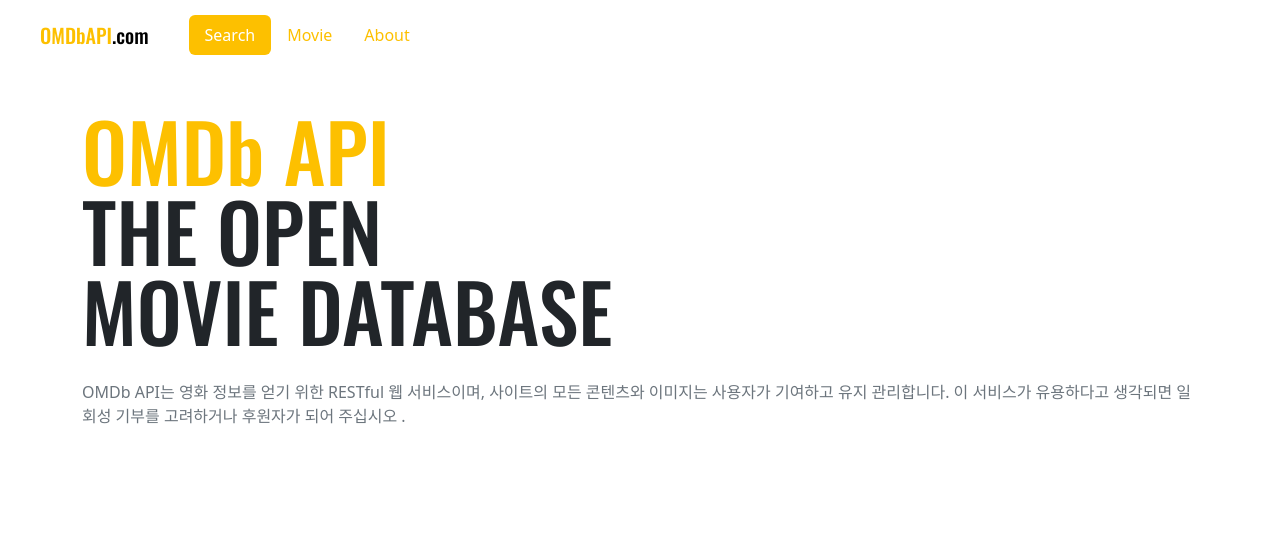
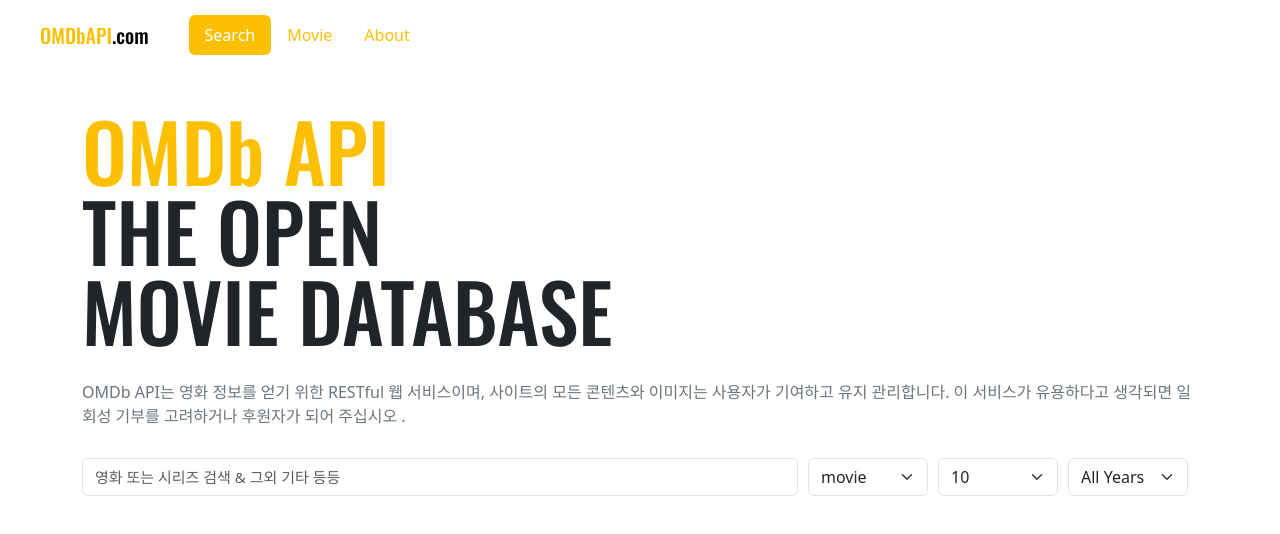
Before and after one commit to foenix76/vue3-movie-app, a Vue app: page / in a window 1280 px wide. Shown: the top 534 px of the page. Built offline with nearby package versions, Linux system fonts and the light colour scheme.

Commit message:
검색 인풋 및 셀렉트박스 3개 작업 타입, 페이지당카운트, 연도

```diff
--- /dev/null
+++ b/src/components/Search.vue
@@ -0,0 +1,89 @@
+<template>
+  <div class="container">
+    <input
+      v-model="title"
+      class="form-control"
+      placeholder="영화 또는 시리즈 검색 & 그외 기타 등등"
+      type="text" />
+
+    <div class="selects">
+      <select
+        v-for="filter in filters"
+        v-model="$data[filter.name]"
+        :key="filter.name"
+        class="form-select">
+        <option
+          v-if="filter.name === 'year'"
+          value="">
+          All Years
+        </option>
+        <option
+          v-for="item in filter.items"
+          :key="item">
+          {{ item }}
+        </option>
+      </select>
+    </div>
+  </div>
+</template>
+
+<script>
+export default {
+  data() {
+    return {
+      title: '',
+      type: 'movie',
+      number: 10,
+      year: '',
+      filters: [
+        {
+          name: 'type',
+          items: ['movie', 'series', 'episode']
+        },
+        {
+          name: 'number',
+          items: [10, 20, 30]
+        },
+        {
+          name: 'year',
+          //items: ['2025', '2024', '2023']
+          //items: (function(){})()
+          items: (() => {
+            const years = []
+            const thisYear = new Date().getFullYear();
+            for (let i = thisYear; i >= 1985; i--){
+              years.push(i)
+            }
+            return years
+          })()
+        },
+      ]
+    }
+  }
+}
+</script>
+
+<style lang="scss" scoped>
+.container {
+  display: flex;
+  > * {
+    margin-right: 10px;
+    font-size: 15px;
+    &:last-child {
+      margin-right: 0;
+    }
+  }
+  .selects {
+    display: flex;
+    select {
+      width: 120px;
+      margin-right: 10px;
+      &last-child {
+        margin-right: 0;
+      }
+    }
+  }
+}
+
+
+</style>
--- a/src/routes/Home.vue
+++ b/src/routes/Home.vue
@@ -1,14 +1,17 @@
 <template>
   <Headline />
+  <Search />
 </template>
 
 <script>
 import Headline from '~/components/Headline'
+import Search from '~/components/Search'
 
 export default {
   // component로 s하나 빼먹어서 30분 넘게 잡아먹음 T^T
   components: {
-    Headline
+    Headline,
+    Search
   }
 }
 </script>
```
Also changed, not shown: src/components/Select.vue (added).
